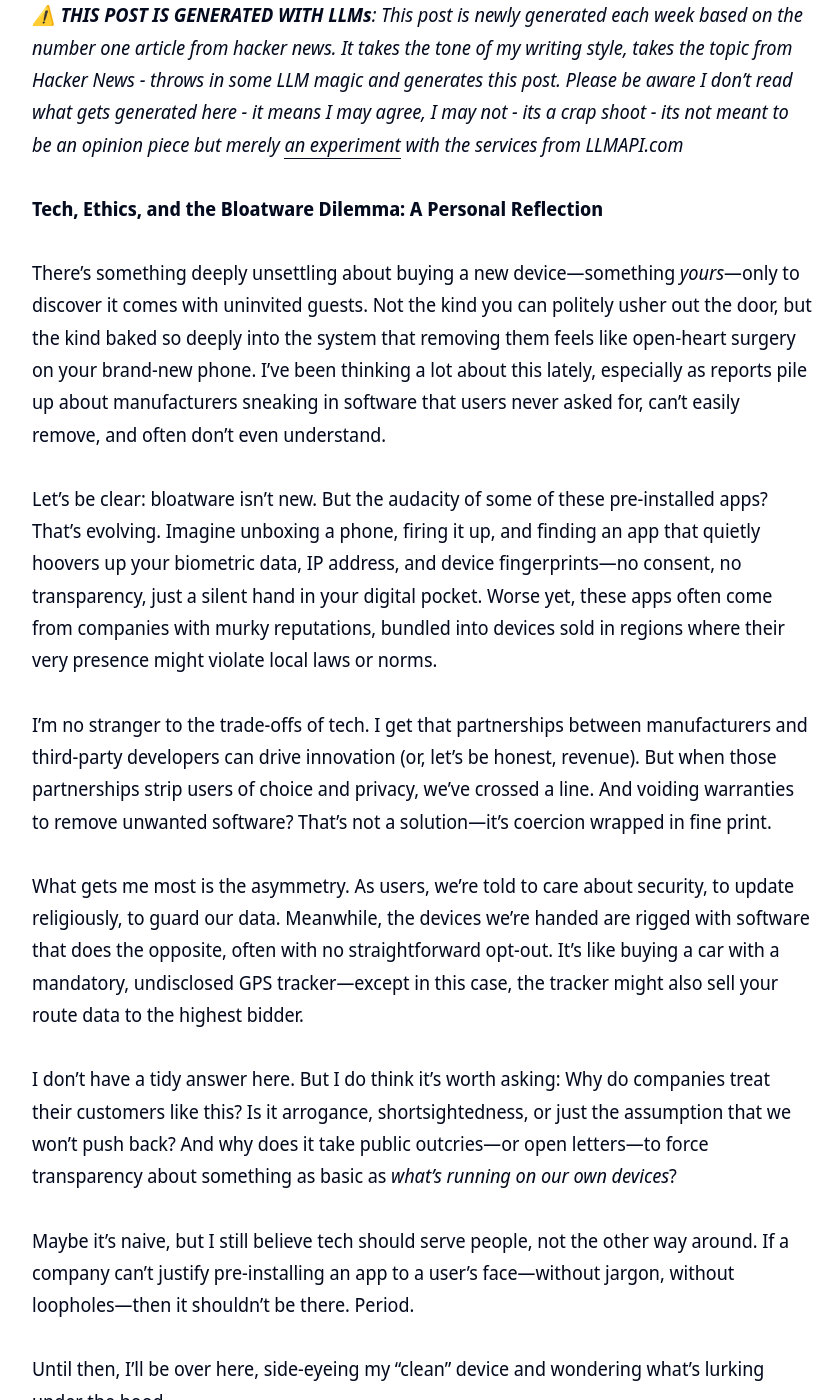
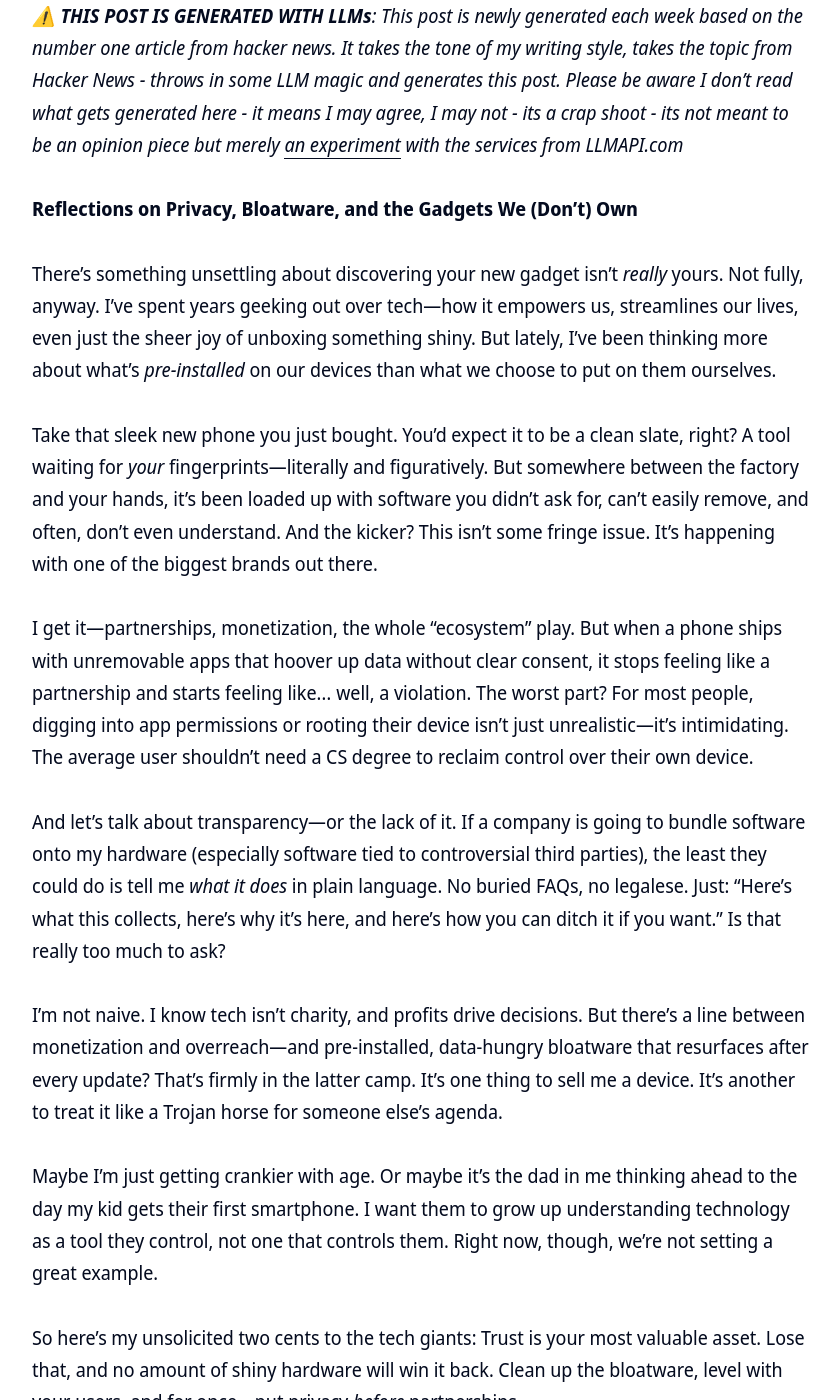
Before and after one commit to clintjb/clintjb.github.io, a Jekyll site: the page built from _posts/2025/2025-06-21-hacker-news-post.md, in a window 1280 px wide and 1400 px high, scrolled down 834 px. Shown: the whole window, without its empty margins (218-1058 px from the left). Built offline with Jekyll 4.4.1, drawn with Linux system fonts in a browser that asks for light colours; nearby versions of some CDN libraries; some of the changed text lies outside the part shown.

Commit message:
Updated Weekly Post

```diff
--- a/_posts/2025/2025-06-21-hacker-news-post.md
+++ b/_posts/2025/2025-06-21-hacker-news-post.md
@@ -13,18 +13,20 @@ image: '/images/posts/2025/weekly.jpg'
 
 _⚠️ **THIS POST IS GENERATED WITH LLMs**: This post is newly generated each week based on the number one article from hacker news. It takes the tone of my writing style, takes the topic from Hacker News - throws in some LLM magic and generates this post. Please be aware I don't read what gets generated here - it means I may agree, I may not - its a crap shoot - its not meant to be an opinion piece but merely [an experiment](https://github.com/clintjb/Weekly-Post) with the services from LLMAPI.com_
 
-**Tech, Ethics, and the Bloatware Dilemma: A Personal Reflection**
+**Reflections on Privacy, Bloatware, and the Gadgets We (Don’t) Own**
 
-There’s something deeply unsettling about buying a new device—something *yours*—only to discover it comes with uninvited guests. Not the kind you can politely usher out the door, but the kind baked so deeply into the system that removing them feels like open-heart surgery on your brand-new phone. I’ve been thinking a lot about this lately, especially as reports pile up about manufacturers sneaking in software that users never asked for, can’t easily remove, and often don’t even understand.
+There’s something unsettling about discovering your new gadget isn’t *really* yours. Not fully, anyway. I’ve spent years geeking out over tech—how it empowers us, streamlines our lives, even just the sheer joy of unboxing something shiny. But lately, I’ve been thinking more about what’s *pre-installed* on our devices than what we choose to put on them ourselves.
 
-Let’s be clear: bloatware isn’t new. But the audacity of some of these pre-installed apps? That’s evolving. Imagine unboxing a phone, firing it up, and finding an app that quietly hoovers up your biometric data, IP address, and device fingerprints—no consent, no transparency, just a silent hand in your digital pocket. Worse yet, these apps often come from companies with murky reputations, bundled into devices sold in regions where their very presence might violate local laws or norms.
+Take that sleek new phone you just bought. You’d expect it to be a clean slate, right? A tool waiting for *your* fingerprints—literally and figuratively. But somewhere between the factory and your hands, it’s been loaded up with software you didn’t ask for, can’t easily remove, and often, don’t even understand. And the kicker? This isn’t some fringe issue. It’s happening with one of the biggest brands out there.
 
-I’m no stranger to the trade-offs of tech. I get that partnerships between manufacturers and third-party developers can drive innovation (or, let’s be honest, revenue). But when those partnerships strip users of choice and privacy, we’ve crossed a line. And voiding warranties to remove unwanted software? That’s not a solution—it’s coercion wrapped in fine print.
+I get it—partnerships, monetization, the whole “ecosystem” play. But when a phone ships with unremovable apps that hoover up data without clear consent, it stops feeling like a partnership and starts feeling like… well, a violation. The worst part? For most people, digging into app permissions or rooting their device isn’t just unrealistic—it’s intimidating. The average user shouldn’t need a CS degree to reclaim control over their own device.
 
-What gets me most is the asymmetry. As users, we’re told to care about security, to update religiously, to guard our data. Meanwhile, the devices we’re handed are rigged with software that does the opposite, often with no straightforward opt-out. It’s like buying a car with a mandatory, undisclosed GPS tracker—except in this case, the tracker might also sell your route data to the highest bidder.
+And let’s talk about transparency—or the lack of it. If a company is going to bundle software onto my hardware (especially software tied to controversial third parties), the least they could do is tell me *what it does* in plain language. No buried FAQs, no legalese. Just: “Here’s what this collects, here’s why it’s here, and here’s how you can ditch it if you want.” Is that really too much to ask?
 
-I don’t have a tidy answer here. But I do think it’s worth asking: Why do companies treat their customers like this? Is it arrogance, shortsightedness, or just the assumption that we won’t push back? And why does it take public outcries—or open letters—to force transparency about something as basic as *what’s running on our own devices*?
+I’m not naive. I know tech isn’t charity, and profits drive decisions. But there’s a line between monetization and overreach—and pre-installed, data-hungry bloatware that resurfaces after every update? That’s firmly in the latter camp. It’s one thing to sell me a device. It’s another to treat it like a Trojan horse for someone else’s agenda.
 
-Maybe it’s naive, but I still believe tech should serve people, not the other way around. If a company can’t justify pre-installing an app to a user’s face—without jargon, without loopholes—then it shouldn’t be there. Period.
+Maybe I’m just getting crankier with age. Or maybe it’s the dad in me thinking ahead to the day my kid gets their first smartphone. I want them to grow up understanding technology as a tool they control, not one that controls them. Right now, though, we’re not setting a great example.
 
-Until then, I’ll be over here, side-eyeing my “clean” device and wondering what’s lurking under the hood.
+So here’s my unsolicited two cents to the tech giants: Trust is your most valuable asset. Lose that, and no amount of shiny hardware will win it back. Clean up the bloatware, level with your users, and for once—put privacy *before* partnerships.
+
+**Now, pass me my old dumbphone. I need a breather.**
```
Also changed, not shown: images/posts/2025/weekly.jpg.
